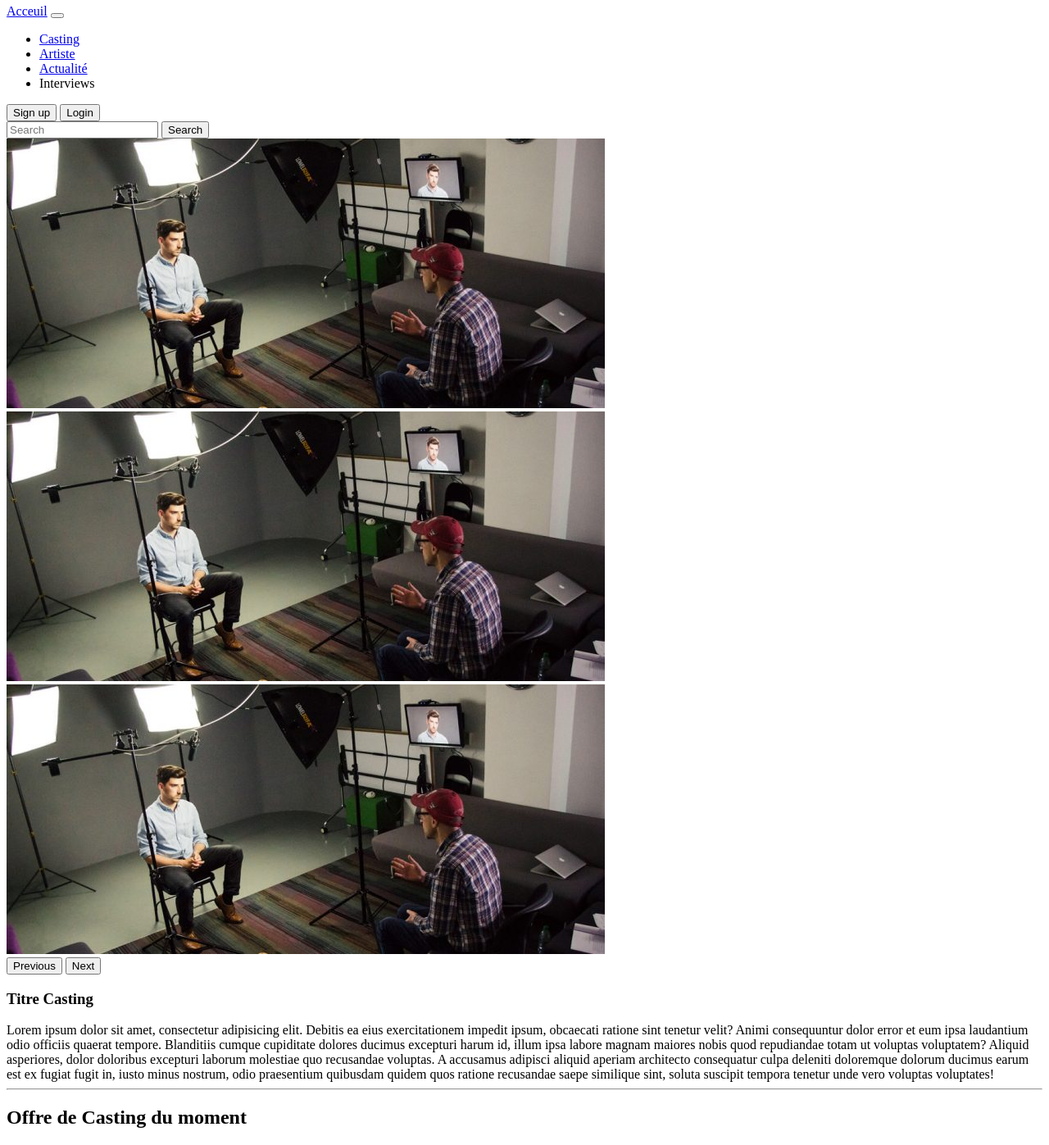
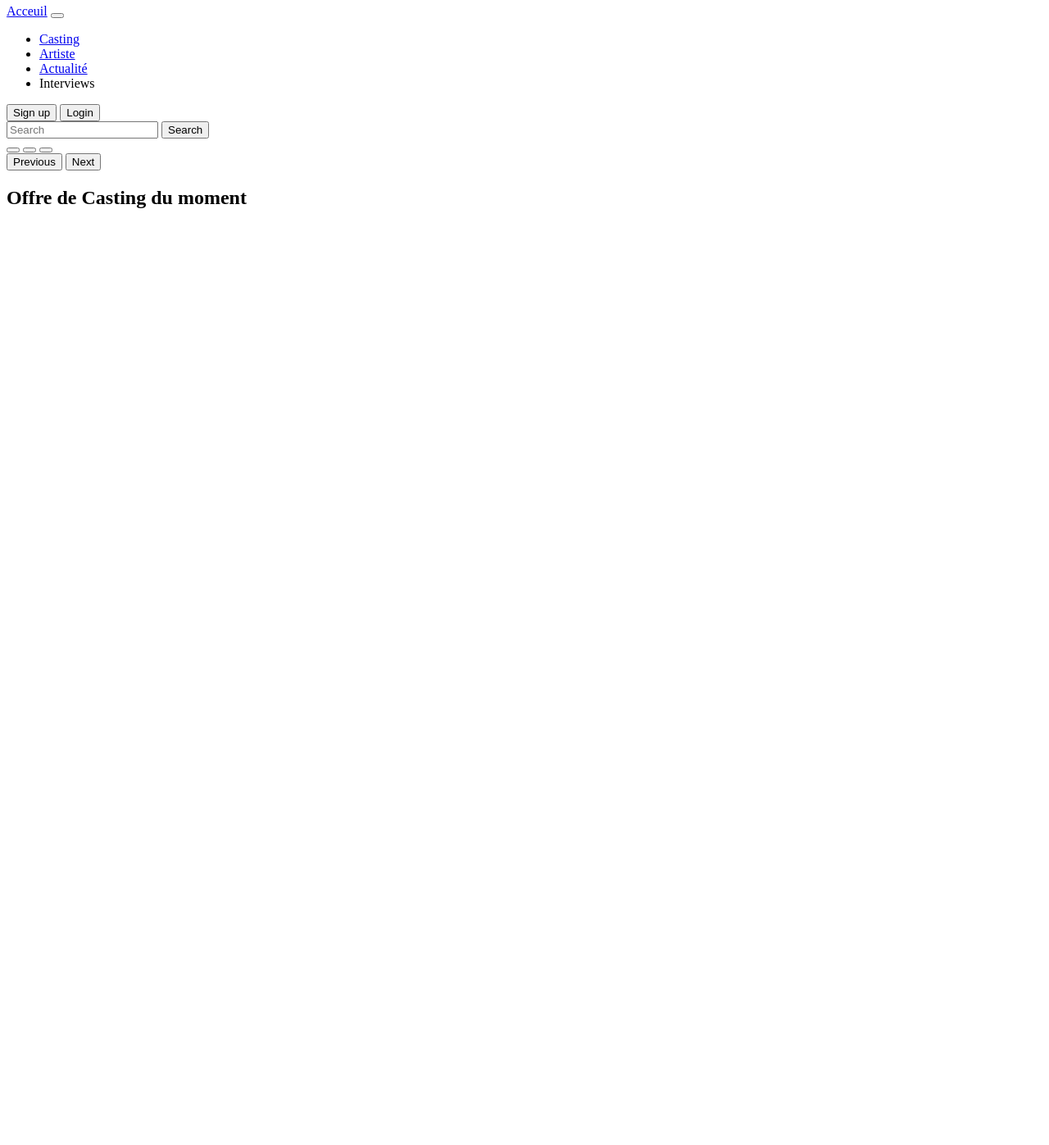
Before and after one commit to Alexbch53/megaCasting, a Symfony app: template templates/mon/index.html.twig in a window 1280 px wide. Shown: the part 250-1647 px from the top of the page at 82% size. After the commit the page ends 504 px from the top, so only its background shows below. Run offline with Twig, Linux system fonts and the light colour scheme; the template is opened without the code that fills it, so the values that code supplies are empty; some libraries are stand-ins or nearby versions.

Commit message:
end of day

```diff
--- a/src/Controller/MonController.php
+++ b/src/Controller/MonController.php
@@ -20,7 +20,7 @@ class MonController extends AbstractController
         $offreCasting = $OffreRepo->findAll();
 
         return $this->render('mon/index.html.twig', [
-            'offreDeCasting' => $offreCasting,
+            'OffreDeCasting' => $offreCasting,
         ]);
     }
 
--- a/templates/mon/header.html.twig
+++ b/templates/mon/header.html.twig
@@ -7,7 +7,7 @@
     <div class="nav-margin">
         <nav class="navbar navbar-expand-lg navbar-light bg-light">
             <div class="container-fluid">
-                <a class="navbar-brand" href="{{ url("accueil") }}">Acceuil</a>
+                <a class="navbar-brand nav-link" href="{{ url("accueil") }}">Acceuil</a>
                 <button class="navbar-toggler" type="button" data-bs-toggle="collapse" data-bs-target="#navbarSupportedContent" aria-controls="navbarSupportedContent" aria-expanded="false" aria-label="Toggle navigation">
                     <span class="navbar-toggler-icon"></span>
                 </button>
--- a/templates/mon/index.html.twig
+++ b/templates/mon/index.html.twig
@@ -6,37 +6,66 @@
 
 
 {#   SLIDE WITH TEXT /////////  #}
-    <div class="slide">
-        <div id="carouselExampleControls" class="carousel slide" data-bs-ride="carousel">
+{#    <div class="slide">#}
+{#        <div id="carouselExampleControls" class="carousel slide" data-bs-ride="carousel">#}
+{#            <div class="carousel-inner">#}
+{#                <div class="carousel-item active">#}
+{#                    <img src="/images/casting.jpg" class="d-block w-5050 h-50" alt="...">#}
+{#                </div>#}
+{#                <div class="carousel-item">#}
+{#                    <img src="/images/casting.jpg" class="d-block w-5050 h-50" alt="...">#}
+{#                </div>#}
+{#                <div class="carousel-item">#}
+{#                    <img src="/images/casting.jpg" class="d-block w-5050 h-50" alt="...">#}
+{#                </div>#}
+{#            </div>#}
+{#            <button class="carousel-control-prev" type="button" data-bs-target="#carouselExampleControls" data-bs-slide="prev">#}
+{#                <span class="carousel-control-prev-icon" aria-hidden="true"></span>#}
+{#                <span class="visually-hidden">Previous</span>#}
+{#            </button>#}
+{#            <button class="carousel-control-next" type="button" data-bs-target="#carouselExampleControls" data-bs-slide="next">#}
+{#                <span class="carousel-control-next-icon" aria-hidden="true"></span>#}
+{#                <span class="visually-hidden">Next</span>#}
+{#            </button>#}
+{#        </div>#}
+{#        <div class="text-slide">#}
+{#            <div>#}
+{#                <h3>Titre Casting</h3>#}
+{#                <span>Lorem ipsum dolor sit amet, consectetur adipisicing elit. Debitis ea eius exercitationem impedit ipsum, obcaecati ratione sint tenetur velit? Animi consequuntur dolor error et eum ipsa laudantium odio officiis quaerat tempore. Blanditiis cumque cupiditate dolores ducimus excepturi harum id, illum ipsa labore magnam maiores nobis quod repudiandae totam ut voluptas voluptatem? Aliquid asperiores, dolor doloribus excepturi laborum molestiae quo recusandae voluptas. A accusamus adipisci aliquid aperiam architecto consequatur culpa deleniti doloremque dolorum ducimus earum est ex fugiat fugit in, iusto minus nostrum, odio praesentium quibusdam quidem quos ratione recusandae saepe similique sint, soluta suscipit tempora tenetur unde vero voluptas voluptates!</span>#}
+{#            </div>#}
+{#        </div>#}
+{#    </div>#}
+
+{#    <hr>#}
+{#</div>#}
+
+
+    <div id="carouselExampleCaptions" class="carousel slide" data-bs-ride="carousel">
+        <div class="carousel-indicators">
+            <button type="button" data-bs-target="#carouselExampleCaptions" data-bs-slide-to="0" class="active" aria-current="true" aria-label="Slide 1"></button>
+            <button type="button" data-bs-target="#carouselExampleCaptions" data-bs-slide-to="1" aria-label="Slide 2"></button>
+            <button type="button" data-bs-target="#carouselExampleCaptions" data-bs-slide-to="2" aria-label="Slide 3"></button>
+        </div>
         <div class="carousel-inner">
+            {% for offre in OffreDeCasting %}
             <div class="carousel-item active">
-                    <img src="/images/casting.jpg" class="d-block w-5050 h-50" alt="...">
-                </div>
-                <div class="carousel-item">
-                    <img src="/images/casting.jpg" class="d-block w-5050 h-50" alt="...">
-                </div>
-                <div class="carousel-item">
-                    <img src="/images/casting.jpg" class="d-block w-5050 h-50" alt="...">
+                <img src="/images/casting.jpg" class="d-block w-100" alt="...">
+                <div class="carousel-caption d-none d-md-block">
+                    <h5>{{ offre.intituleOffre }}</h5>
+                    <p>{{ offre.ville }}</p>
                 </div>
             </div>
-            <button class="carousel-control-prev" type="button" data-bs-target="#carouselExampleControls" data-bs-slide="prev">
+            {% endfor %}
+
+        </div>
+        <button class="carousel-control-prev" type="button" data-bs-target="#carouselExampleCaptions" data-bs-slide="prev">
             <span class="carousel-control-prev-icon" aria-hidden="true"></span>
             <span class="visually-hidden">Previous</span>
         </button>
-            <button class="carousel-control-next" type="button" data-bs-target="#carouselExampleControls" data-bs-slide="next">
+        <button class="carousel-control-next" type="button" data-bs-target="#carouselExampleCaptions" data-bs-slide="next">
             <span class="carousel-control-next-icon" aria-hidden="true"></span>
             <span class="visually-hidden">Next</span>
         </button>
-        </div>
-        <div class="text-slide">
-            <div>
-                <h3>Titre Casting</h3>
-                <span>Lorem ipsum dolor sit amet, consectetur adipisicing elit. Debitis ea eius exercitationem impedit ipsum, obcaecati ratione sint tenetur velit? Animi consequuntur dolor error et eum ipsa laudantium odio officiis quaerat tempore. Blanditiis cumque cupiditate dolores ducimus excepturi harum id, illum ipsa labore magnam maiores nobis quod repudiandae totam ut voluptas voluptatem? Aliquid asperiores, dolor doloribus excepturi laborum molestiae quo recusandae voluptas. A accusamus adipisci aliquid aperiam architecto consequatur culpa deleniti doloremque dolorum ducimus earum est ex fugiat fugit in, iusto minus nostrum, odio praesentium quibusdam quidem quos ratione recusandae saepe similique sint, soluta suscipit tempora tenetur unde vero voluptas voluptates!</span>
-            </div>
-        </div>
-    </div>
-
-    <hr>
     </div>
 
 {#    OFFRE DE CASTING DU MOMENT  ////////#}
@@ -45,7 +74,7 @@
     </div>
     <div class="container-fluid">
         <div class="row">
-            {% for offre in offreDeCasting %}
+            {% for offre in OffreDeCasting %}
             <div class="card row-col-md-3 cardMargin" style="width: 18rem;">
                 <img src="/images/casting.jpg" class="card-img-top" alt="" width="30%">
                 <div class="card-body">
```
Also changed, not shown: assets/styles/app.scss (+7 -0 lines). Lines whose indentation alone changed are shown as unchanged.
